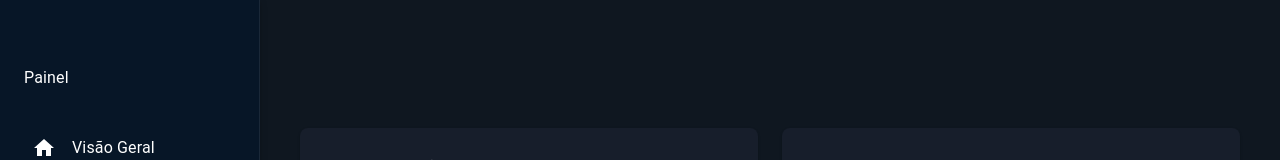
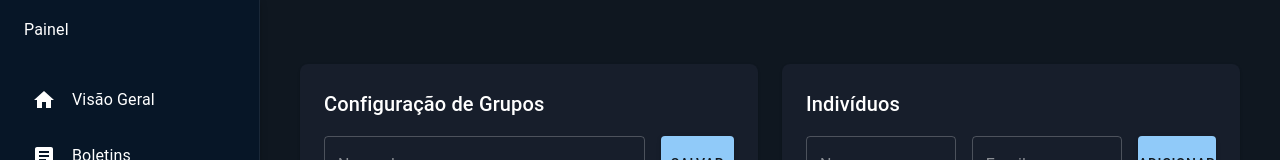
Before and after one commit to MartenMaia/boletin-Inteligente, a Next.js app: page /admin/grupos in a window 1280 px wide. Shown: the top 160 px of the page. Built offline with nearby package versions, Linux system fonts and the light colour scheme; no server answers; the database is empty.

Commit message:
Remove invisible header and align user box to bottom of sidebar

```diff
--- a/components/AdminLayout.tsx
+++ b/components/AdminLayout.tsx
@@ -1,5 +1,5 @@
 import React, { ReactNode } from 'react'
-import { Container, Grid, Paper, Typography, Box, List, ListItemButton, ListItemIcon, ListItemText, Button, AppBar, Toolbar, IconButton, Avatar } from '@mui/material'
+import { Container, Grid, Paper, Typography, Box, List, ListItemButton, ListItemIcon, ListItemText, Button, Avatar, IconButton } from '@mui/material'
 import HomeIcon from '@mui/icons-material/Home'
 import ArticleIcon from '@mui/icons-material/Article'
 import PeopleIcon from '@mui/icons-material/People'
@@ -21,14 +21,10 @@ export default function AdminLayout({children, themeMode, toggleTheme}:{children
 
   return (
     <div>
-      <AppBar position="static" color="transparent" elevation={0} sx={{ mb:0 }}>
-        <Toolbar sx={{ px:0 }}>
-          <Typography variant="h6" sx={{ flexGrow: 1 }}>Boletim Inteligente</Typography>
-        </Toolbar>
-      </AppBar>
+      {/* Header removed intentionally to let page content align to the top */}
 
       <Box sx={{ display: 'flex' }}>
-        <Box component="aside" sx={{ width: 260, height: '100vh', position: 'fixed', left:0, top:0, pt:8, px:2, backgroundColor: (theme)=>theme.palette.mode==='dark'? '#071627' : '#fff', boxShadow: 3, overflowY: 'auto', borderRight: (theme)=>`1px solid ${theme.palette.divider}` }}>
+        <Box component="aside" sx={{ width: 260, height: '100vh', position: 'fixed', left:0, top:0, pt:2, px:2, backgroundColor: (theme)=>theme.palette.mode==='dark'? '#071627' : '#fff', boxShadow: 3, overflowY: 'auto', borderRight: (theme)=>`1px solid ${theme.palette.divider}` }}>
           <Box sx={{ mb:3, px:1 }}>
             <Typography variant="subtitle1" sx={{ color:'#fff', mb:1 }}>Painel</Typography>
           </Box>
```
